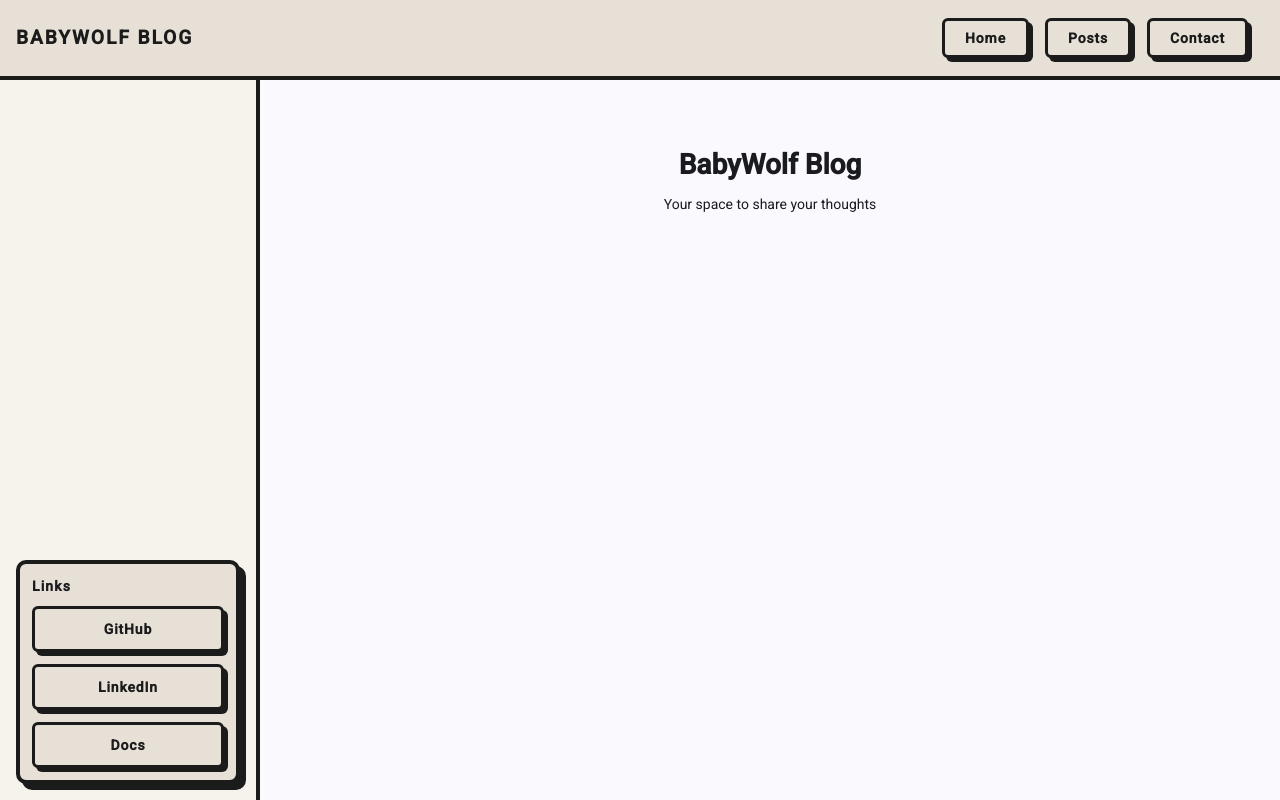
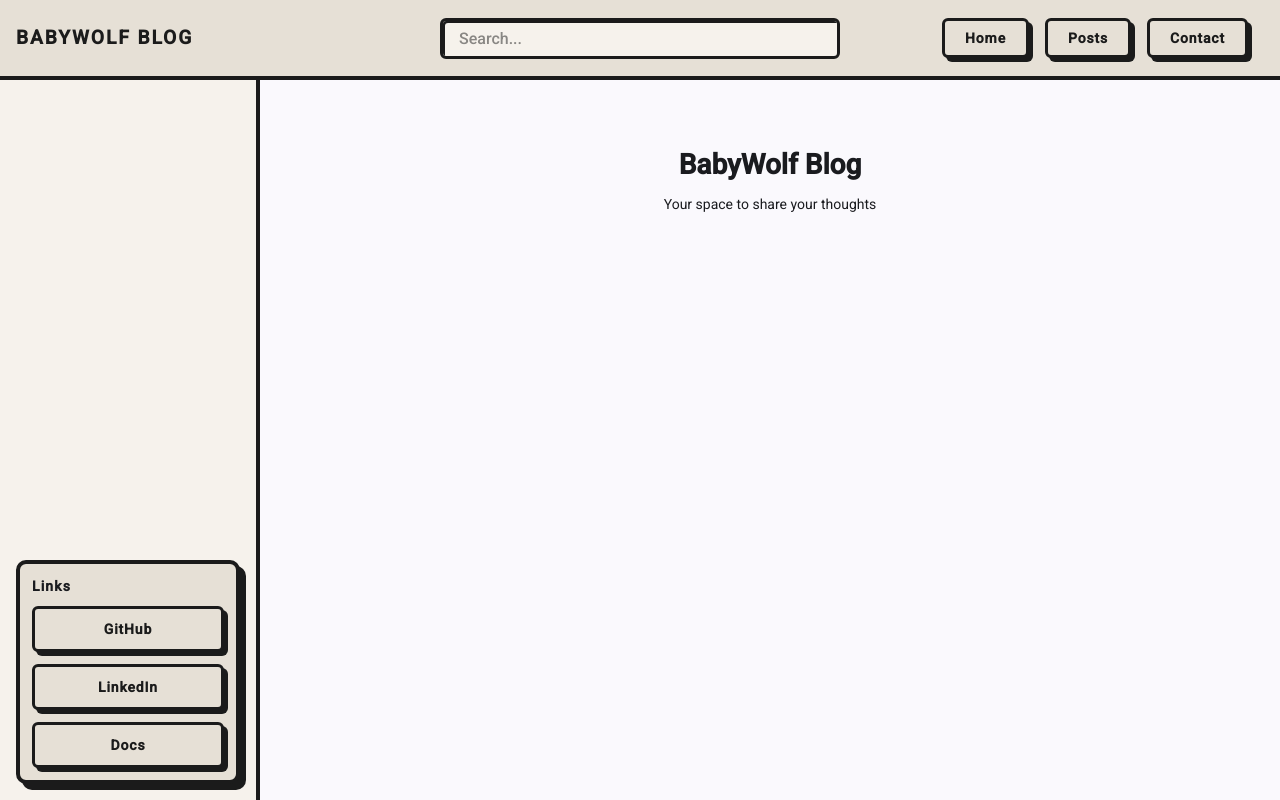
Before and after one commit to luuboon/babywolf-blog, an Angular app in the folder frontend/babywolf-frontend/: page / in a window 1280 px wide. Built offline with nearby package versions, Linux system fonts and the light colour scheme.

Commit message:
feat: implement global search and center search bar

```diff
--- a/frontend/babywolf-frontend/src/app/core/layout/header/header.html
+++ b/frontend/babywolf-frontend/src/app/core/layout/header/header.html
@@ -1,5 +1,9 @@
 <mat-toolbar class="topbar">
   <div class="brand">BABYWOLF BLOG</div>
+
+  <div class="search-container">
+    <input type="text" placeholder="Search..." (input)="onSearch($event)" />
+  </div>
 
   <span class="spacer"></span>
 
--- a/frontend/babywolf-frontend/src/app/core/layout/header/header.scss
+++ b/frontend/babywolf-frontend/src/app/core/layout/header/header.scss
@@ -11,16 +11,55 @@
   color: #1b1b1b;
   border-bottom: 4px solid #1b1b1b;
   height: 80px; // Aumentar altura para que los botones respiren
+  position: relative; // Needed for absolute positioning of search
+  justify-content: space-between; // Ensure brand and nav are pushed to edges
 }
 
 .brand {
   font-weight: 900;
   letter-spacing: 0.10em;
   font-size: 1.2rem;
+  z-index: 10; // Ensure brand stays above if overlapping
 }
 
 .spacer {
   flex: 1;
+}
+
+.search-container {
+  position: absolute;
+  left: 50%;
+  transform: translateX(-50%);
+  width: 400px;
+  max-width: 100%;
+  display: flex;
+  justify-content: center;
+
+
+  input {
+    width: 100%;
+    padding: 8px 16px;
+    font-family: inherit;
+    font-weight: 700;
+    font-size: 1rem;
+    color: #1b1b1b;
+    background: #f6f2ec;
+    border: 3px solid #1b1b1b;
+    border-radius: 6px;
+    outline: none;
+    box-shadow: inset 2px 2px #1b1b1b;
+    transition: all 0.2s ease;
+
+    &::placeholder {
+      color: rgba(#1b1b1b, 0.5);
+      font-weight: 500;
+    }
+
+    &:focus {
+      background: #fff;
+      box-shadow: inset 4px 4px #1b1b1b;
+    }
+  }
 }
 
 .nav {
--- a/frontend/babywolf-frontend/src/app/core/layout/header/header.ts
+++ b/frontend/babywolf-frontend/src/app/core/layout/header/header.ts
@@ -1,8 +1,9 @@
-import { Component } from '@angular/core';
+import { Component, inject } from '@angular/core';
 import { RouterLink } from '@angular/router';
 
 import { MatToolbarModule } from '@angular/material/toolbar';
 import { MatButtonModule } from '@angular/material/button';
+import { SearchStateService } from '../../services/search-state.service';
 
 @Component({
   selector: 'app-header',
@@ -11,4 +12,11 @@
   templateUrl: './header.html',
   styleUrls: ['./header.scss'],
 })
-export class Header { }
+export class Header {
+  private searchService = inject(SearchStateService);
+
+  onSearch(event: Event): void {
+    const input = event.target as HTMLInputElement;
+    this.searchService.setSearchQuery(input.value);
+  }
+}
--- /dev/null
+++ b/frontend/babywolf-frontend/src/app/core/services/search-state.service.ts
@@ -0,0 +1,20 @@
+import { Injectable, signal, computed } from '@angular/core';
+
+@Injectable({
+    providedIn: 'root'
+})
+export class SearchStateService {
+    // Private writable signal
+    private searchSignal = signal<string>('');
+
+    // Public readonly signal for consumption
+    readonly searchQuery = computed(() => this.searchSignal());
+
+    setSearchQuery(query: string): void {
+        this.searchSignal.set(query);
+    }
+
+    clearSearch(): void {
+        this.searchSignal.set('');
+    }
+}
```
